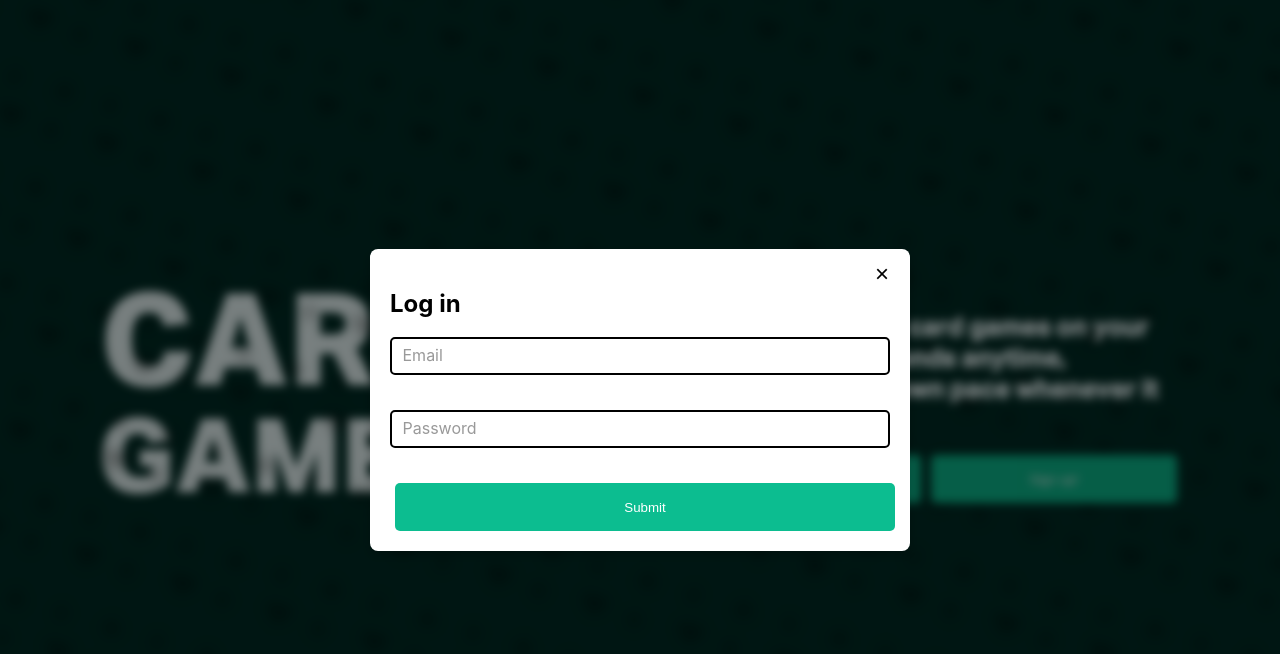
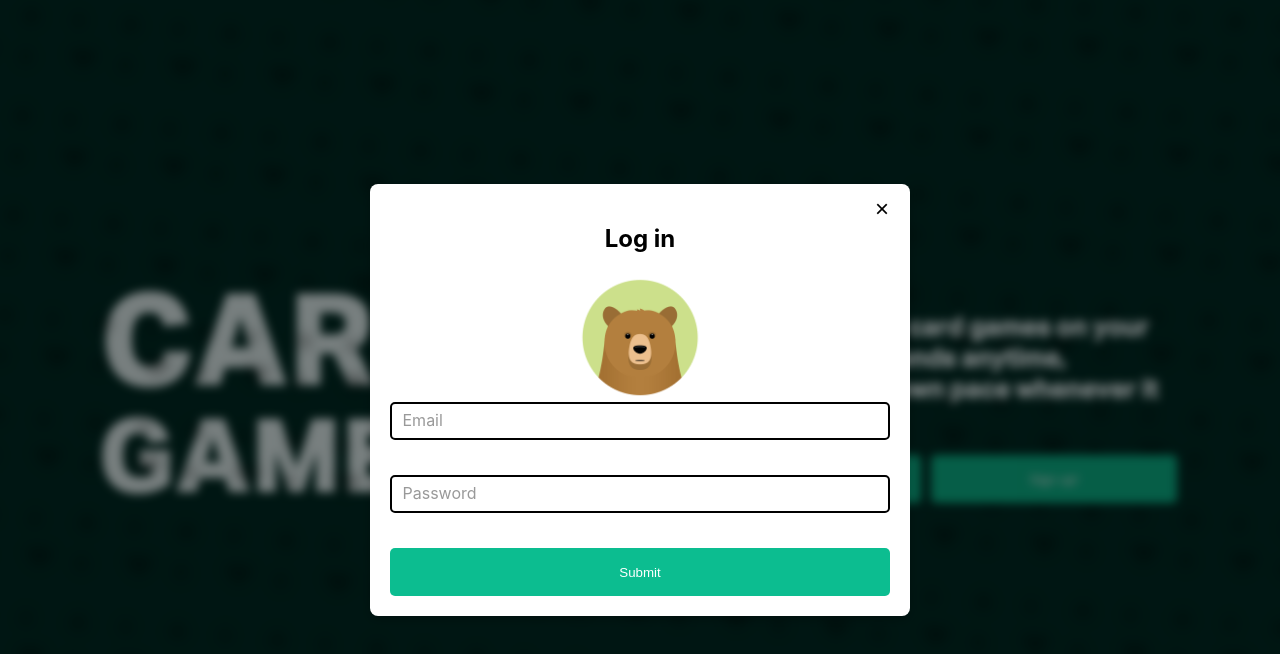
Before and after one commit to Shak-codes/Cards-Frontend, a React (Create React App) app: page / in a window 1280 px wide. Both pictures are taken after a click on the button "Log in!". Shown: the top 654 px of the page. Built offline with nearby package versions, Linux system fonts and the light colour scheme; no server answers.

Commit message:
Adds elementary input watcher

```diff
--- a/src/assets/background/bg.scss
+++ b/src/assets/background/bg.scss
@@ -1,6 +1,6 @@
 .animated-rect {
   transform-origin: 50% 50%;
-  animation: rotatePattern 180s linear infinite;
+  animation: rotatePattern 600s linear infinite;
 }
 
 @keyframes rotatePattern {
--- a/src/components/Input/Input.tsx
+++ b/src/components/Input/Input.tsx
@@ -4,11 +4,12 @@ import './styles.scss';
 interface InputProps {
   id: string;
   value: string;
+  onFocus?: (e: React.ChangeEvent<HTMLInputElement>) => void;
   onChange: (e: React.ChangeEvent<HTMLInputElement>) => void;
   label: string;
 }
 
-const Input: React.FC<InputProps> = ({ id, value, onChange, label }) => {
+const Input: React.FC<InputProps> = ({ id, value, onFocus, onChange, label }) => {
   return (
     <div className="input-container">
       <input
@@ -16,6 +17,7 @@ const Input: React.FC<InputProps> = ({ id, value, onChange, label }) => {
         id={id}
         className={`rounded-input ${value ? 'active' : ''}`}
         value={value}
+        onFocus={onFocus}
         onChange={onChange}
       />
       <label
--- /dev/null
+++ b/src/components/InputWatcher/InputWatcher.tsx
@@ -0,0 +1,51 @@
+import React, { useState, useEffect } from "react";
+
+interface InputWatcherProps {
+  focus: "OTHER" | "PASSWORD" | "NONE";
+  emailLength: number;
+  watchImgs: string[];
+  hideImgs: string[];
+}
+
+const InputWatcher: React.FC<InputWatcherProps> = ({ focus, emailLength, watchImgs, hideImgs }) => {
+  const [currentImg, setCurrentImg] = useState<string | null>(null);
+  const [prevFocus, setPrevFocus] = useState<"OTHER" | "PASSWORD" | "NONE">("NONE");
+
+  useEffect(() => {
+    console.log(`Focus: ${focus} - Length: ${emailLength} - Prev Focus: ${prevFocus}`)
+    if (!watchImgs.length || !hideImgs.length) return;
+
+    if (focus === "NONE") setCurrentImg(watchImgs[0]);
+    else if (focus === "OTHER" && prevFocus === "PASSWORD") {
+      [...hideImgs].reverse().forEach((img, index) => {
+        setTimeout(() => setCurrentImg(img), index * 50);
+      });
+    } else if (focus === "OTHER" && emailLength === 0) {
+      setCurrentImg(watchImgs[1]);
+    } else if (focus === "OTHER") {
+      setCurrentImg(watchImgs[emailLength]);
+    } else {
+      hideImgs.forEach((img, index) => {
+        setTimeout(() => setCurrentImg(img), index * 50);
+      });
+    }
+
+    setPrevFocus(focus);
+  }, [focus, emailLength, watchImgs, hideImgs]);
+
+  // Fallback image
+  const fallbackImg = watchImgs.length ? watchImgs[0] : "";
+
+  return (
+    <img
+      src={currentImg ?? fallbackImg}
+      className="rounded-full"
+      width={130}
+      height={130}
+      tabIndex={-1}
+      alt="Reactive Animal"
+    />
+  );
+};
+
+export default InputWatcher;
--- a/src/components/Modal/styles.scss
+++ b/src/components/Modal/styles.scss
@@ -17,6 +17,10 @@
 }
 
 .modal-content {
+  display: flex;
+  flex-direction: column;
+  justify-content: center;
+  align-items: center;
   background-color: white;
   padding: 20px;
   border-radius: 8px;
--- a/src/pages/Home/Home.tsx
+++ b/src/pages/Home/Home.tsx
@@ -1,12 +1,10 @@
 import React from 'react';
-import { ReactComponent as BGPattern } from '../../assets/background/animatedbackground.svg';
 import Button from '../../components/Button/Button';
 import styles from './styles.module.scss';
 
 const Home: React.FC = () => {
   return (
     <div className={styles.container}>
-      <BGPattern className={styles.bg} />
       <div className={styles.header}>
         <div className={styles.title}>
             <p className={styles.title1}>WELCOME,</p>
--- a/src/pages/Landing/Landing.tsx
+++ b/src/pages/Landing/Landing.tsx
@@ -1,28 +1,25 @@
-import React, { useState } from 'react';
+import React, { useState, useEffect } from 'react';
 import styles from './styles.module.scss';
-import { ReactComponent as BGPattern } from '../../assets/background/animatedbackground.svg';
 import Button from '../../components/Button/Button';
 import Modal from '../../components/Modal/Modal';
 import Input from '../../components/Input/Input';
+import InputWatcher from '../../components/InputWatcher/InputWatcher';
 import { useNavigate } from 'react-router-dom';
 import AnimatedBackground from '../../assets/background/AnimatedBackground';
+import BearImg from '../../assets/bear/watch_bear_1.png'
 
 const Landing: React.FC = () => {
+  console.log("Imported Image:", BearImg);
   const [isLoginOpen, setIsLoginOpen] = useState(false);
   const [isSignupOpen, setIsSignupOpen] = useState(false);
   const [username, setUsername] = useState<string>('');
-  const [email, setEmail] = useState<string>('');
-  const [password, setPassword] = useState<string>('');
-  const [verifyPassword, setVerifyPassword] = useState<string>('');
-  const [securityPrompt, setSecurityPrompt] = useState<string>('');
-  const [securityAnswer, setSecurityAnswer] = useState<string>('');
+
+  const [hideBearImgs, setHideBearImgs] = useState<string[]>([]);
+  const [watchBearImgs, setWatchBearImgs] = useState<string[]>([]);
+  const [values, setValues] = useState({ email: "", password: "" });
+  const [currentFocus, setCurrentFocus] = useState<"OTHER" | "PASSWORD" | "NONE">("NONE");
 
   const handleUsername = (e: React.ChangeEvent<HTMLInputElement>) => setUsername(e.target.value);
-  const handleEmail = (e: React.ChangeEvent<HTMLInputElement>) => setEmail(e.target.value);
-  const handlePassword = (e: React.ChangeEvent<HTMLInputElement>) => setPassword(e.target.value);
-  const handleVerifyPassword = (e: React.ChangeEvent<HTMLInputElement>) => setVerifyPassword(e.target.value);
-  const handleSecurityPrompt = (e: React.ChangeEvent<HTMLInputElement>) => setSecurityPrompt(e.target.value);
-  const handleSecurityAnswer = (e: React.ChangeEvent<HTMLInputElement>) => setSecurityAnswer(e.target.value);
 
   const navigate = useNavigate();
 
@@ -45,6 +42,34 @@ const Landing: React.FC = () => {
   const closeSignup = () => {
     setIsSignupOpen(false);
   };
+
+  useEffect(() => {
+    // Function to load images and sort them
+    const loadImages = (
+      glob: Record<string, { default: string }>,
+      setState: (imgs: string[]) => void
+    ) => {
+      setState(
+        Object.values(glob)
+          .map((asset) => asset.default)
+          .sort(
+            (a, b) =>
+              parseInt(a.match(/(\d+)-.*\.png$/)?.[1] || "0") -
+              parseInt(b.match(/(\d+)-.*\.png$/)?.[1] || "0")
+          )
+      );
+    };
+
+    // Example usage to load "watch" and "hide" images
+    loadImages(
+      import.meta.glob("../../assets/bear/watch_bear_*.png", { eager: true }),
+      setWatchBearImgs
+    );
+    loadImages(
+      import.meta.glob("../../assets/bear/hide_bear_*.png", { eager: true }),
+      setHideBearImgs
+    );
+  }, []);
 
   return (
     <div className={styles.container}>
@@ -72,17 +97,30 @@ const Landing: React.FC = () => {
       <Modal isOpen={isSignupOpen} onClose={closeSignup}>
         <h2>Create an account</h2>
         <Input id='username' value={username} onChange={handleUsername} label='Username'/>
-        <Input id='email' value={email} onChange={handleEmail} label='Email'/>
-        <Input id='password' value={password} onChange={handlePassword} label='Password' />
-        <Input id='verifyPassword' value={verifyPassword} onChange={handleVerifyPassword}  label='Verify Password' />
-        <Input id='securityPrompt' value={securityPrompt} onChange={handleSecurityPrompt} label='Security Prompt' />
+        {/* <Input id='securityPrompt' value={securityPrompt} onChange={handleSecurityPrompt} label='Security Prompt' />
         <Input id='securityAnswer' value={securityAnswer} onChange={handleSecurityAnswer} label='Security Answer' />
-        <Button text='Submit' onClick={closeSignup} />
+        <Button text='Submit' onClick={closeSignup} /> */}
       </Modal>
       <Modal isOpen={isLoginOpen} onClose={closeLogin}>
         <h2>Log in</h2>
-        <Input id='email' value={email} onChange={handleEmail} label='Email'/>
-        <Input id='password' value={password} onChange={handlePassword} label='Password' />
+        <InputWatcher
+          focus={currentFocus}
+          emailLength={values.email.length}
+          watchImgs={watchBearImgs}
+          hideImgs={hideBearImgs}
+        />
+        <Input
+          id='email'
+          value={values.email}
+          onFocus={() => setCurrentFocus("OTHER")}
+          onChange={(e) => setValues({ ...values, email: e.target.value })}
+          label='Email'/>
+        <Input
+          id='password'
+          value={values.password}
+          onFocus={() => setCurrentFocus("PASSWORD")}
+          onChange={(e) => setValues({ ...values, password: e.target.value })}
+          label='Password' />
         <Button text='Submit' onClick={goToHome} />
       </Modal>
     </div>
--- a/vite.config.ts
+++ b/vite.config.ts
@@ -6,7 +6,7 @@ export default defineConfig({
   plugins: [svgr() as PluginOption, react()],
   resolve: {
     alias: {
-      '@': '/src', // Optional: Use `@/` instead of `src/` for cleaner imports
+      '@/': '/src/', // Optional: Use `@/` instead of `src/` for cleaner imports
     },
   },
   server: {
```
Also changed, not shown: src/assets/background/anim2.svg (deleted), src/assets/background/animatedbackground.svg (deleted).
